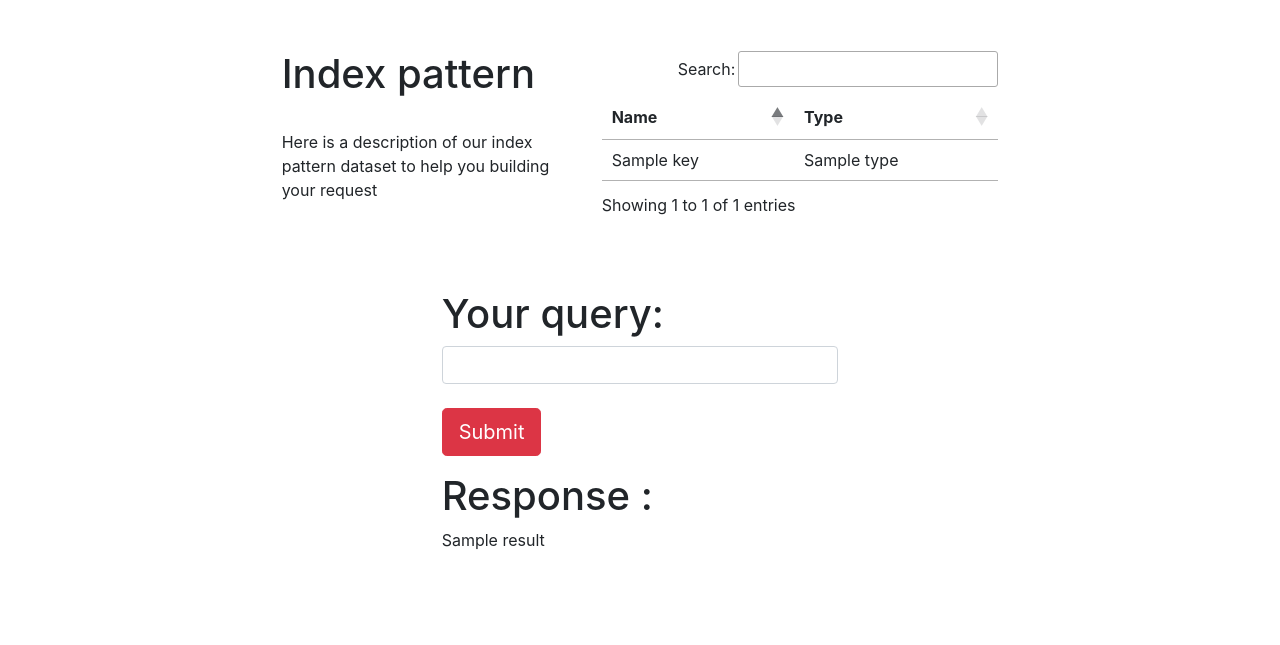
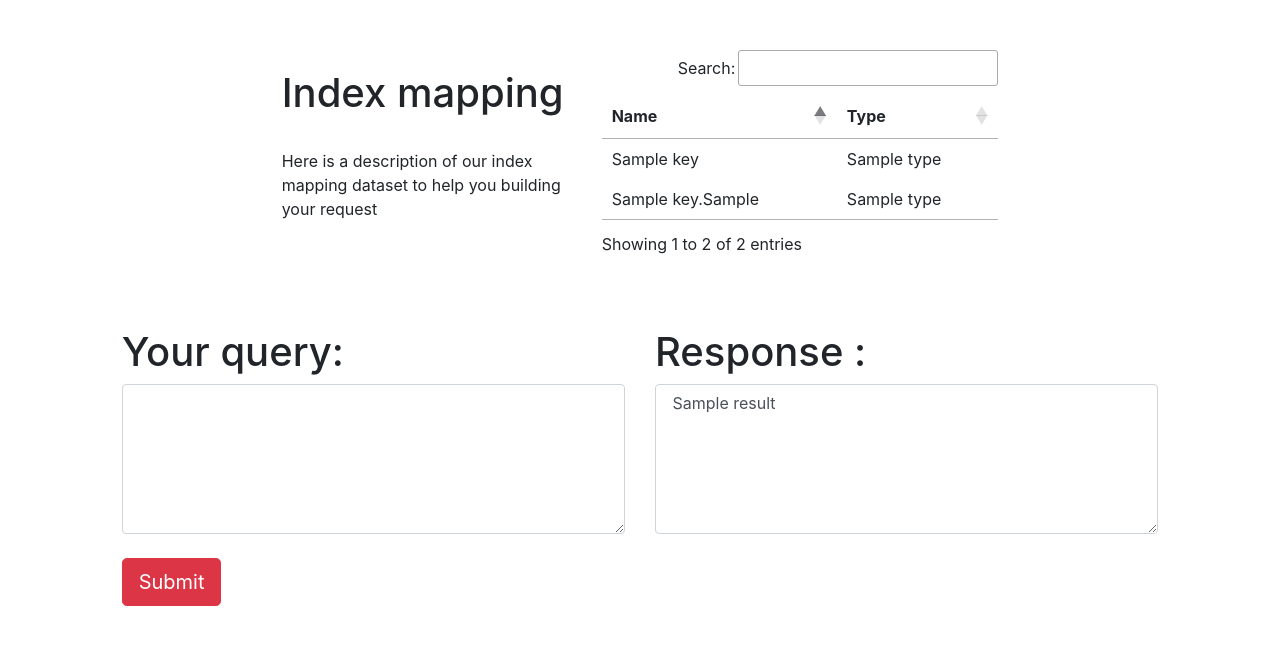
Before and after one commit to axoutitou/PythonQueriesES, a Flask app: template templates/index.html in a window 1280 px wide. Shown: the top 645 px of the page. Run offline with Flask 2, Linux system fonts and the light colour scheme; the template is opened without the code that fills it: most values are stand-ins (such as "Sample title", 1, 10 or a date in 2020); lists and menus that the app fills with data are empty; some libraries are stand-ins or nearby versions.

Commit message:
Editing front + The user can type and run is own query on ES

```diff
--- a/app.py
+++ b/app.py
@@ -1,23 +1,19 @@
 from flask import Flask, request, render_template
 from requester import *
+from json import dumps
 
 app = Flask(__name__)
-query = {
-    "query":{
-        "match":{
-            "customer_full_name":"Tariq Rivera"
-        }
-    }
-}
 
 @app.route('/', methods=['GET', 'POST'])
 def index():
     if request.method == 'POST' :
         details = request.form
+        query = launchStringToDictionnary(details['query'])
         result = simpleQuery(query)
         index_pattern = getIndexPattern()
         index = index_pattern['kibana_sample_data_ecommerce']['mappings']['properties']
-        return render_template('index.html', result=result['hits']['total'], index=index)
+        tmp = dumps(result, indent=4, separators=(',', ': '))
+        return render_template('index.html', result=tmp, index=index)
 
     else :
         index_pattern = getIndexPattern()
--- a/templates/index.html
+++ b/templates/index.html
@@ -33,8 +33,8 @@
         <div class="container-fluid" style="margin-top: 50px;">
             <div class="row justify-content-center align-items-center">
                 <div class="col-lg-3">
-                    <h1>Index pattern</h1><br>
-                    <p>Here is a description of our index pattern dataset to help you building your request</p>
+                    <h1>Index mapping</h1><br>
+                    <p>Here is a description of our index mapping dataset to help you building your request</p>
                 </div>
                 <div class="col-lg-4">
                     <table id="index_pattern">
@@ -49,6 +49,15 @@
                                 <tr>
                                     <td>{{ key }}</td>
                                     <td>{{ item.type }}</td>
+
+                                    {% if item['properties'] is defined %}
+                                        {% for key_rec, item_rec in item['properties'].items() %}
+                                            <tr>
+                                                <td>{{ key }}.{{ key_rec }} </td>
+                                                <td>{{ item_rec.type }} </td>
+                                            </tr>
+                                        {% endfor %}
+                                    {% endif %}
                                 </tr>
                             {% endfor %}
                         </tbody>
@@ -57,21 +66,22 @@
                 </div>
             </div><br><br><br>
             <div class="row justify-content-center">
-                <div class="col-lg-4" >
+                <div class="col-lg-5" >
                     <form method="POST">
                         <div class="form-group">
                             <h1>Your query:</h1>
-                            <input type="text" class="form-control" id="query" name="query"><br>
+                            <textarea class="form-control myTextarea" id="query" name="query" style="height: 150px;"></textarea><br>
                             <button type="submit" class="btn btn-danger btn-lg">Submit</button>
                         </div>
-
                     </form>
 
+                </div>
+                <div class="col-lg-5" >
                     <h1>Response :</h1>
                     {% if result %}
-                    <div id="response" class="overflow-auto">{{ result }}</div>
+                        <div class="overflow-auto"><textarea class="form-control myTextarea" style="height: 150px;"> {{ result }}</textarea>                        </textarea></div>
                     {% else %}
-                    <div id="response" class="overflow-auto">Nothing to display</div>
+                        <div class="overflow-auto"><textarea class="form-control myTextarea" style="height: 150px;">Nothing to display</textarea></div>
                     {% endif %}
 
                 </div>
```
Also changed, not shown: requester.py (+18 -0 lines), README.md.
